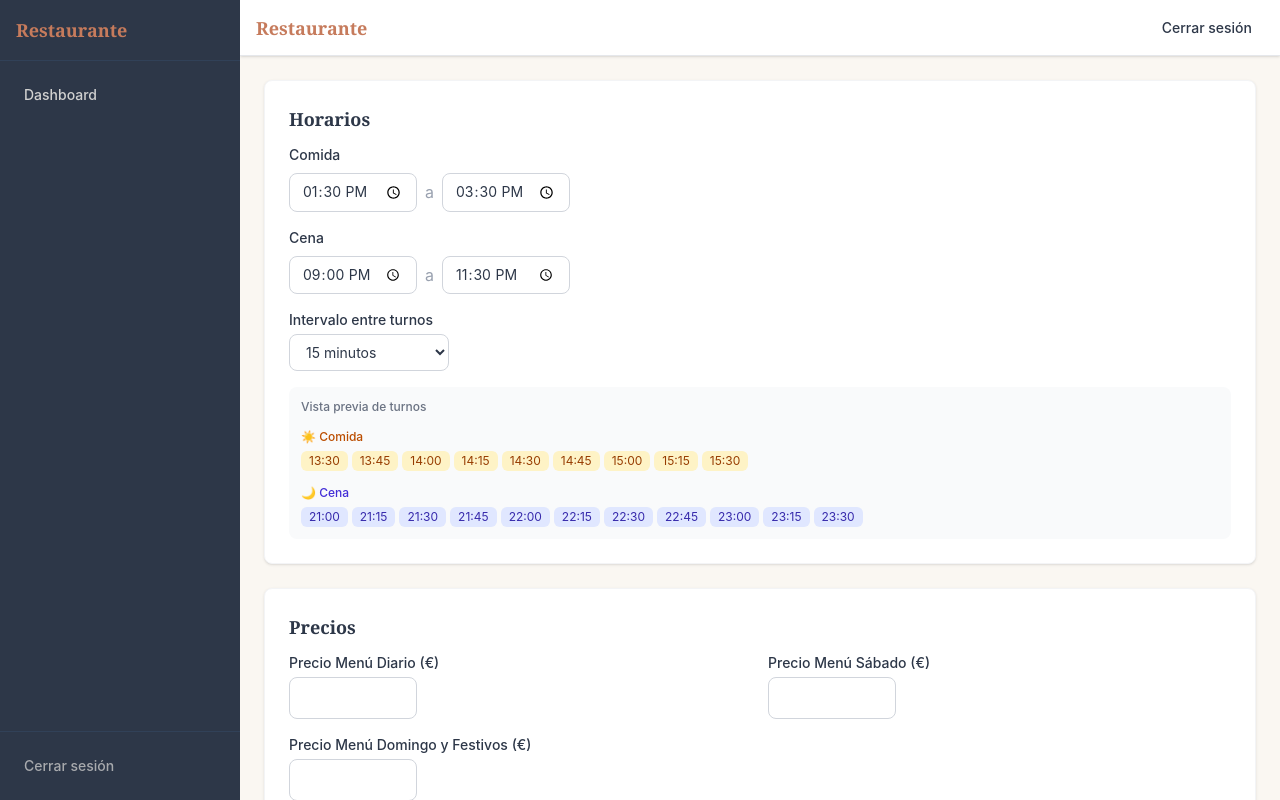
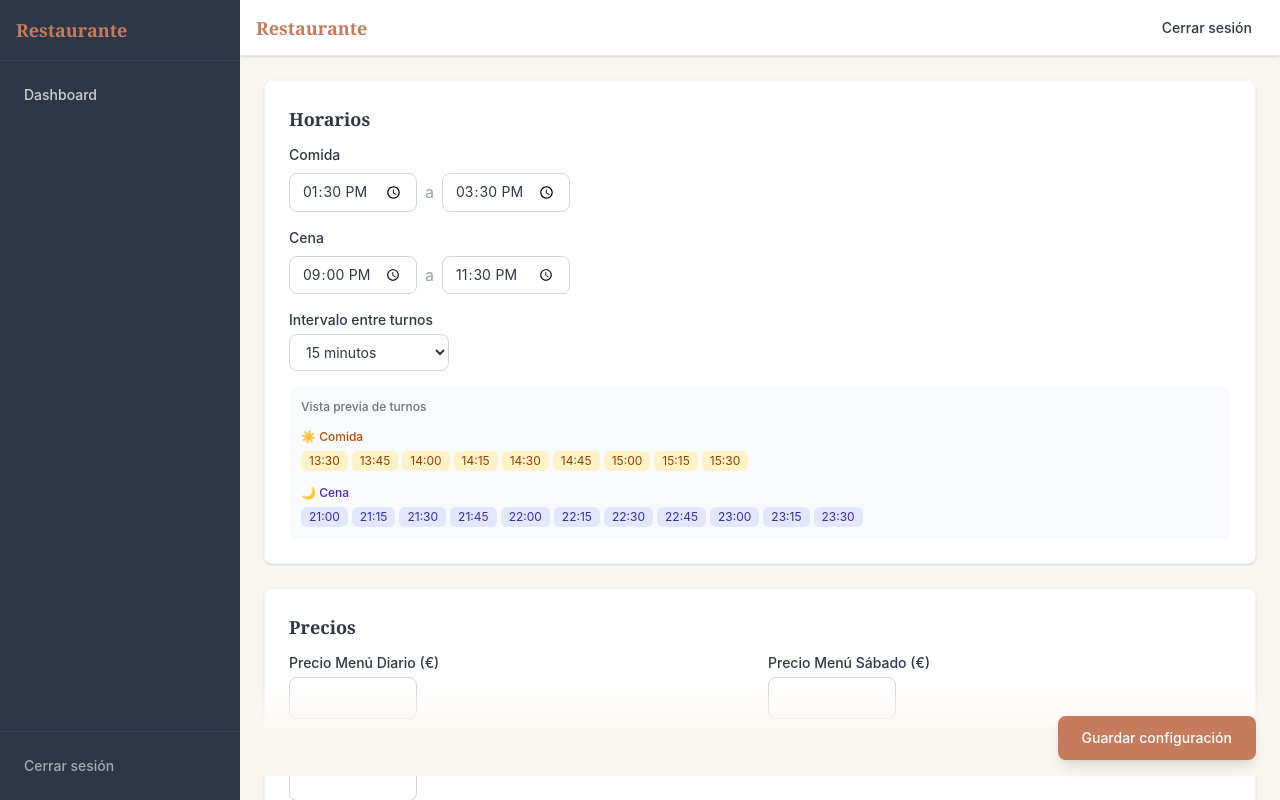
Before and after one commit to pablogarciapda/tfm-restaurante, a Nuxt app: page /cocina/configuracion in a window 1280 px wide. Built offline with nearby package versions, Linux system fonts and the light colour scheme; no server answers; the database is empty.

Commit message:
fix: subtitulos genericos multi-tenant + boton guardar flotante
- carta: 'Descubre nuestra seleccion de platos'
- menu-diario: usa dayLabel dinamico
- Boton guardar sticky a la derecha con sombra

```diff
--- a/app/components/ConfiguracionForm.vue
+++ b/app/components/ConfiguracionForm.vue
@@ -1315,15 +1315,17 @@ const checkboxClass = 'h-4 w-4 rounded'
       </div>
     </div>
 
-    <!-- Submit -->
-    <div class="pt-4">
+    <!-- Submit — sticky floating button -->
+    <div class="sticky bottom-0 -mx-6 bg-gradient-to-t from-cream via-cream to-transparent pb-4 pt-8">
+      <div class="flex justify-end px-6">
         <button
           type="submit"
           :disabled="saving"
-        class="rounded-lg bg-terracotta px-4 py-2 text-sm font-medium text-white hover:bg-terracotta/90 disabled:opacity-50"
+          class="rounded-lg bg-terracotta px-6 py-3 text-sm font-medium text-white shadow-lg hover:bg-terracotta/90 disabled:opacity-50 transition-all"
         >
           {{ saving ? 'Guardando...' : 'Guardar configuración' }}
         </button>
       </div>
+    </div>
   </form>
 </template>
--- a/app/pages/carta.vue
+++ b/app/pages/carta.vue
@@ -265,7 +265,7 @@ const familiaMap = computed(() => {
     <!-- Hero -->
     <PageHero
       title="Nuestra Carta"
-      subtitle="Sabores tradicionales de la tierra leonesa"
+      subtitle="Descubre nuestra selección de platos"
     />
 
     <!-- Loading state -->
--- a/app/pages/menu-diario.vue
+++ b/app/pages/menu-diario.vue
@@ -87,7 +87,7 @@ const formattedDate = computed(() => {
 <template>
   <div class="min-h-screen">
     <!-- Hero -->
-    <PageHero title="Menú del Día" subtitle="Cocina casera de lunes a sábado" />
+    <PageHero title="Menú del Día" :subtitle="dayLabel || 'Cocina casera'" />
 
     <div class="mx-auto max-w-3xl px-4 py-12">
       <!-- No menu today: Sunday, holiday, or no active config -->
```
Lines whose indentation alone changed are shown as unchanged.
